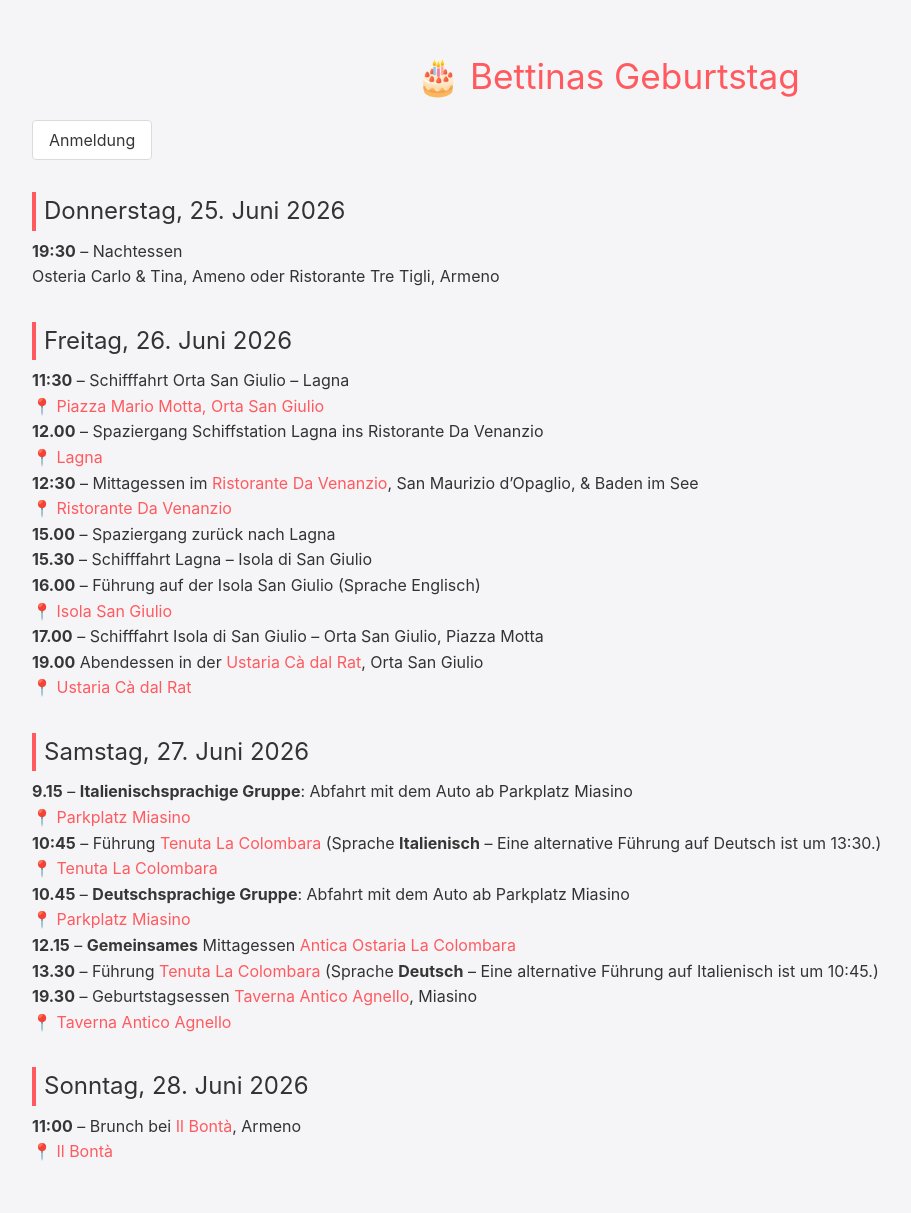
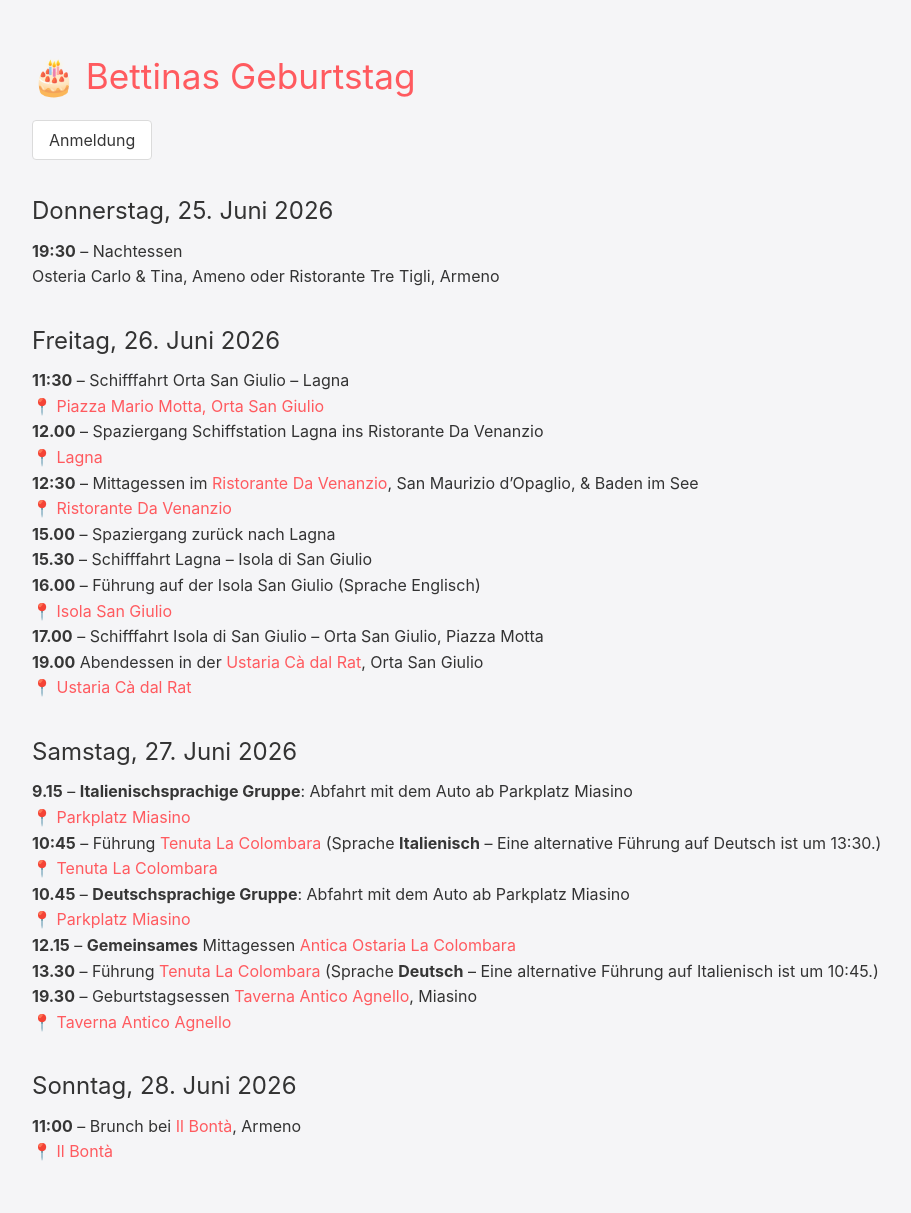
Before and after one commit to bettina60/programm, a Jekyll site: the page built from index.md, in a window 1280 px wide. Shown: the whole page, without its empty margins (32-943 px from the left). Built offline with Jekyll 4.4.1, drawn with Linux system fonts in a browser that asks for light colours; a script that is not in the unit is left out.

Commit message:
Update style.css

```diff
--- a/assets/css/style.css
+++ b/assets/css/style.css
@@ -20,7 +20,6 @@ main {
 h1 {
   font-size: 2.2rem;
   margin-bottom: 1rem;
-  text-align: center;
   color: #ff5a5f;
 }
 
@@ -28,8 +27,6 @@ h2 {
   font-size: 1.5rem;
   margin-top: 2rem;
   margin-bottom: 0.5rem;
-  border-left: 4px solid #ff5a5f;
-  padding-left: 0.5rem;
 }
 
 h3 {
```
